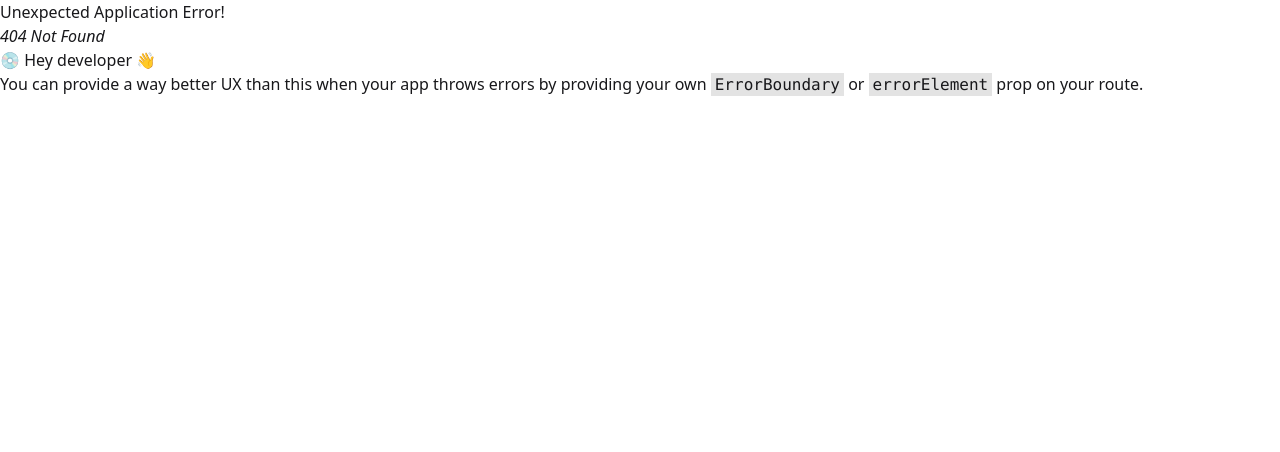
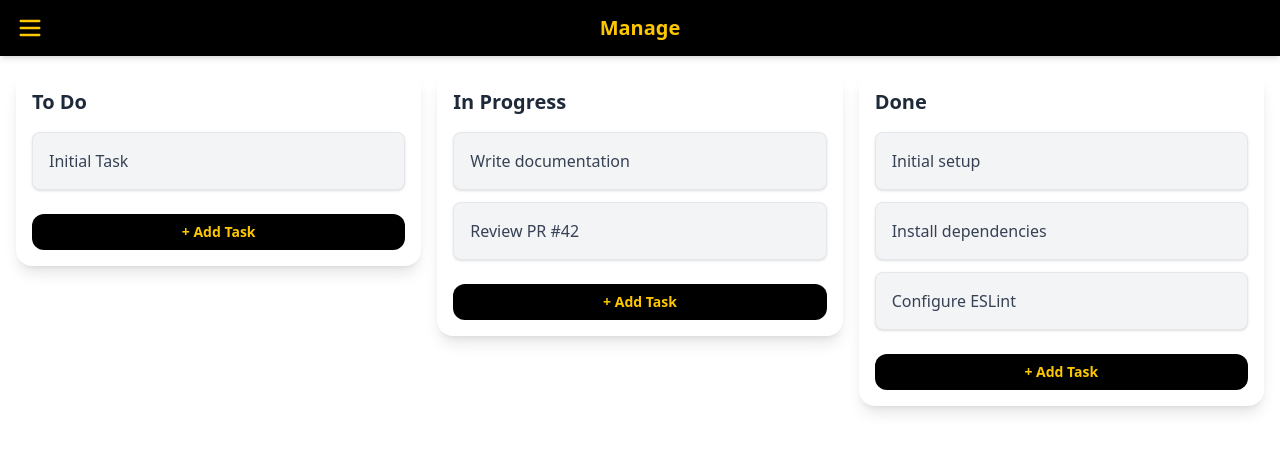
Before and after one commit to easakibahmad/manage, a React (Vite) app: page /tasks in a window 1280 px wide. Before the commit this address had no page. Shown: the top 452 px of the page. Built offline with nearby package versions, Linux system fonts and the light colour scheme.

Commit message:
27-07-25:12:42 implement task ui

```diff
--- /dev/null
+++ b/src/components/CreateTaskPopup.tsx
@@ -0,0 +1,112 @@
+import { useEffect, useState } from "react";
+import type { User } from "../types/teams";
+
+type Task = {
+  title: string;
+  description: string;
+  assignedTo: string;
+  status: string;
+};
+
+type Props = {
+  onClose: () => void;
+  onCreated?: () => void;
+};
+
+const CreateTaskPopup = ({ onClose, onCreated }: Props) => {
+  const [users, setUsers] = useState<User[]>([]);
+  const [title, setTitle] = useState("");
+  const [description, setDescription] = useState("");
+  const [assignedTo, setAssignedTo] = useState("");
+  const [status, setStatus] = useState("todo");
+
+  useEffect(() => {
+    const fetchUsers = async () => {
+      const res = await fetch(`${import.meta.env.VITE_SERVER_JSON_API}/users`);
+      const data: User[] = await res.json();
+      setUsers(data);
+    };
+    fetchUsers();
+  }, []);
+
+  const handleCreate = async () => {
+    const newTask: Task = {
+      title,
+      description,
+      assignedTo,
+      status,
+    };
+
+    await fetch(`${import.meta.env.VITE_SERVER_JSON_API}/tasks`, {
+      method: "POST",
+      headers: { "Content-Type": "application/json" },
+      body: JSON.stringify(newTask),
+    });
+
+    onClose();
+    if (onCreated) onCreated();
+  };
+
+  return (
+    <div className="fixed inset-0 z-50 flex items-center justify-center bg-black/50 backdrop-blur-sm">
+      <div className="bg-white rounded-xl p-6 max-w-xl w-full shadow-lg animate-fade-in">
+        <h2 className="text-xl font-bold mb-4">Create a New Task</h2>
+
+        <input
+          type="text"
+          placeholder="Task Title"
+          className="w-full mb-3 p-2 border rounded"
+          value={title}
+          onChange={(e) => setTitle(e.target.value)}
+        />
+
+        <textarea
+          placeholder="Task Description"
+          className="w-full mb-3 p-2 border rounded"
+          value={description}
+          onChange={(e) => setDescription(e.target.value)}
+        />
+
+        <select
+          className="w-full mb-3 p-2 border rounded"
+          value={assignedTo}
+          onChange={(e) => setAssignedTo(e.target.value)}
+        >
+          <option value="">Assign to</option>
+          {users.map((user) => (
+            <option key={user.id} value={user.name}>
+              {user.name}
+            </option>
+          ))}
+        </select>
+
+        <select
+          className="w-full mb-3 p-2 border rounded"
+          value={status}
+          onChange={(e) => setStatus(e.target.value)}
+        >
+          <option value="todo">To Do</option>
+          <option value="inprogress">In Progress</option>
+          <option value="done">Done</option>
+        </select>
+
+        <div className="flex justify-end space-x-2">
+          <button
+            onClick={onClose}
+            className="px-4 py-2 bg-black text-yellow-400 font-bold hover:underline rounded cursor-pointer"
+          >
+            Cancel
+          </button>
+          <button
+            onClick={handleCreate}
+            className="px-4 py-2 bg-black text-yellow-400 font-bold hover:underline rounded cursor-pointer"
+          >
+            Create Task
+          </button>
+        </div>
+      </div>
+    </div>
+  );
+};
+
+export default CreateTaskPopup;
--- /dev/null
+++ b/src/components/KanbanBoard.tsx
@@ -0,0 +1,82 @@
+import React, { useState } from 'react';
+import CreateTaskPopup from './CreateTaskPopup';
+
+type Task = {
+  id: string;
+  title: string;
+};
+
+type Column = {
+  id: string;
+  title: string;
+  tasks: Task[];
+};
+
+const initialData: Column[] = [
+  {
+    id: 'todo',
+    title: 'To Do',
+    tasks: [{ id: 'task-1', title: 'Initial Task' }],
+  },
+  {
+    id: 'inprogress',
+    title: 'In Progress',
+    tasks: [
+      { id: 'task-2', title: 'Write documentation' },
+      { id: 'task-3', title: 'Review PR #42' },
+    ],
+  },
+  {
+    id: 'done',
+    title: 'Done',
+    tasks: [
+      { id: 'task-4', title: 'Initial setup' },
+      { id: 'task-5', title: 'Install dependencies' },
+      { id: 'task-6', title: 'Configure ESLint' },
+    ],
+  },
+];
+
+const KanbanBoard: React.FC = () => {
+  const [columns, setColumns] = useState<Column[]>(initialData);
+  const [showPopup, setShowPopup] = useState(false);
+
+  return (
+    <div className="grid grid-cols-1 sm:grid-cols-3 gap-4 p-4 items-start">
+      {columns.map((col) => (
+        <div
+          key={col.id}
+          className="bg-white shadow-lg rounded-2xl p-4 flex flex-col justify-between"
+        >
+          <div>
+            <h3 className="text-xl font-bold mb-4 text-gray-800">{col.title}</h3>
+            <div className="space-y-3">
+              {col.tasks.map((task) => (
+                <div
+                  key={task.id}
+                  className="p-4 bg-gray-100 border border-gray-200 rounded-lg shadow-sm hover:shadow-md transition"
+                >
+                  <p className="text-gray-700 font-medium">{task.title}</p>
+                </div>
+              ))}
+            </div>
+          </div>
+          <button onClick={() => setShowPopup(true)} className="mt-6 w-full text-sm font-semibold bg-black text-yellow-400 py-2 rounded-xl hover:opacity-90 transition">
+            + Add Task
+          </button>
+        </div>
+      ))}
+      {showPopup && (
+        <CreateTaskPopup
+          onClose={() => setShowPopup(false)}
+          onCreated={() => {
+            setShowPopup(false);
+            // optionally refresh your task list here
+          }}
+        />
+      )}
+    </div>
+  );
+};
+
+export default KanbanBoard;
--- a/src/components/shared/NavbarHome.tsx
+++ b/src/components/shared/NavbarHome.tsx
@@ -32,14 +32,20 @@ const NavbarHome = () => {
           </button>
 
           {openDropdown && (
-            <div className="absolute top-full left-0 mt-2 w-40 bg-black border border-yellow-400 hover:underline font-bold rounded shadow-md z-20">
+            <div className="absolute top-full left-0 mt-2 w-40 bg-black border border-yellow-400 font-bold rounded shadow-md z-20">
               <ul className="py-1">
                 <li>
                   <Link
                     to="/teams"
-                    className="block px-4 py-2 transition"
+                    className="block px-4 py-2 transition  hover:underline"
                   >
                     Teams
+                  </Link>
+                  <Link
+                    to="/tasks"
+                    className="block px-4 py-2 transition  hover:underline"
+                  >
+                    Tasks
                   </Link>
                 </li>
               </ul>
--- a/src/mock_db/db.json
+++ b/src/mock_db/db.json
@@ -49,6 +49,37 @@
           "role": "Admin"
         }
       ]
+    },
+    {
+      "id": "7613",
+      "name": "team test",
+      "description": "this is for testing",
+      "members": [
+        {
+          "id": "1",
+          "name": "Sakib Ahmad",
+          "email": "sakib@example.com",
+          "role": "Owner"
+        },
+        {
+          "id": "2",
+          "name": "Ayesha Rahman",
+          "email": "ayesha@example.com",
+          "role": "Owner"
+        },
+        {
+          "id": "3",
+          "name": "Tanvir Hasan",
+          "email": "tanvir@example.com",
+          "role": "Admin"
+        },
+        {
+          "id": "4",
+          "name": "Rahim Uddin",
+          "email": "rahim@example.com",
+          "role": "Member"
+        }
+      ]
     }
   ],
   "users": [
--- /dev/null
+++ b/src/pages/Tasks.tsx
@@ -0,0 +1,11 @@
+import KanbanBoard from "../components/KanbanBoard"
+
+const Tasks = () => {
+  return (
+    <div>
+        <KanbanBoard/>
+    </div>
+  )
+}
+
+export default Tasks
--- a/src/routes/router.tsx
+++ b/src/routes/router.tsx
@@ -1,7 +1,8 @@
 import { createBrowserRouter } from "react-router";
+import HomeLayout from "../layouts/HomeLayout";
 import Home from "../pages/Home";
 import Teams from "../pages/Teams";
-import HomeLayout from "../layouts/HomeLayout";
+import Tasks from "../pages/Tasks";
 
 export const router = createBrowserRouter([
   {
@@ -10,6 +11,7 @@ export const router = createBrowserRouter([
     children: [
         { index: true, Component: Home },
         { path: "/teams", Component: Teams },
+        { path: "/tasks", Component: Tasks },
     ],
   },
 ]);
```
